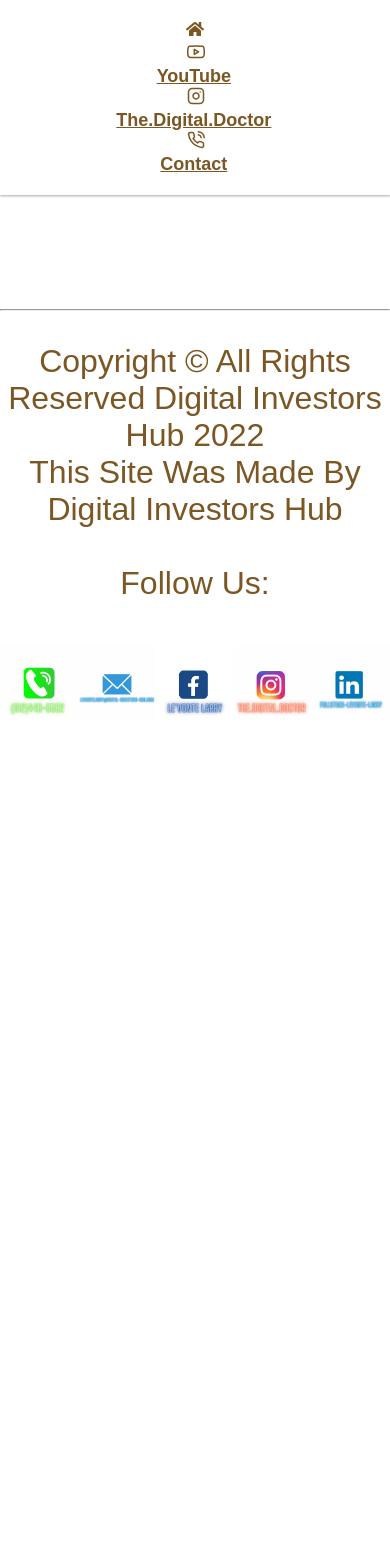
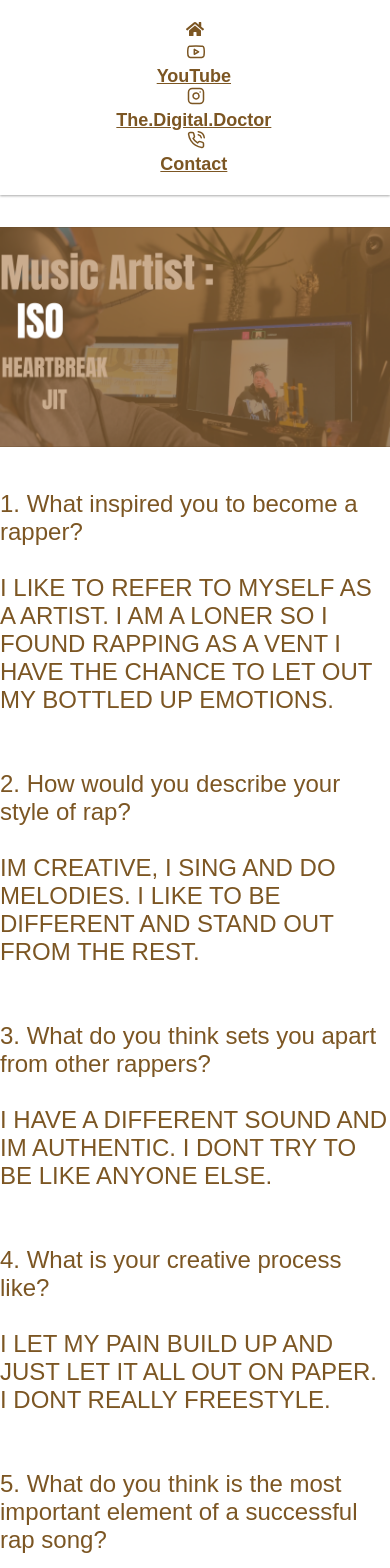
Before and after one commit to Levonte17/Official-Portfolio, a React (Create React App) app: page /isoblog in a window 390 px wide. Shown: the top 1568 px of the page. Before the commit the page ends 844 px from the top, so only its background shows below. Built offline with nearby package versions, Linux system fonts and the light colour scheme; no server answers.

Commit message:
iso blog

```diff
--- a/src/components/Main.js
+++ b/src/components/Main.js
@@ -5,6 +5,7 @@ import{ Routes, Route } from 'react-router-dom';
 import Home from '../pages/Home';
 import Blog from '../pages/Blog';
 import KodyBlog from '../pages/KodyBlog';
+import IsoBlog from '../pages/IsoBlog';
 import About from '../pages/About';
 import Staff from '../pages/Staff';
 
@@ -15,6 +16,7 @@ return(
 <Routes>
      <Route path='/' element={<Home/>}/>
      <Route path='/blog' element={<Blog/>}/>
+     <Route path='/isoblog' element={<IsoBlog/>}/>
      <Route path='/kodyblog' element={<KodyBlog/>}/>
      <Route path='/staff' element={<Staff/>}/>
      <Route path='/about' element={<About/>}/>
--- a/src/index.scss
+++ b/src/index.scss
@@ -695,12 +695,12 @@ margin-left: 12%;
     .blogs{
     text-align: center;
     h1{
-      font-size: 4rem;
-      color: grey;
+      font-size: 3rem;
+      color: rgb(124, 86, 35);
     }
     p{
       font-size: 2rem;
-      color: grey;
+      color: rgb(124, 86, 35);
       width: 75%;
       padding-left: 12%;
     }
@@ -709,12 +709,6 @@ margin-left: 12%;
       height: 30%;
     }
   }
-.used{
-  h6{
-    font-size: large;
-  }
-  font-size: large;
-}
 ///////////LINKS////////////
 ///////////LINKS////////////
 .why{
@@ -723,7 +717,7 @@ margin-left: 12%;
   justify-content: none;
   align-items: center;
   padding: 0;
-  color: grey;
+      color: rgb(124, 86, 35);
   background-color: black;
   box-shadow: 0 1px 3px rgba(0,0,0,0.12), 0 1px 2px rgba(0,0,0,0.24);
   h1{
--- a/src/pages/Blog.js
+++ b/src/pages/Blog.js
@@ -1,13 +1,18 @@
 import React from 'react';
 import { Link } from 'react-router-dom';
 import otcb from '../assets/otcb.png';
+import mai from '../assets/mai.png';
 function Blog(props) {
   return (
     <div className='blogs'>
         <h1> Digital Investors Blogs</h1>
       <Link to='/kodyblog' >
-        <img src={otcb} alt='jamori' className="jamori" />
+        <img src={otcb} alt='kody' className="jamori" />
         <h2>Off The Curb Apparel</h2>
+      </Link>
+      <Link to='/isoblog' >
+        <img src={mai} alt='iso' className="jamori" />
+        <h2>Music Artist: ISO</h2>
       </Link>
     </div>
   )
--- /dev/null
+++ b/src/pages/IsoBlog.js
@@ -0,0 +1,113 @@
+import React from 'react'
+import mai from '../assets/mai.png'
+import otcb from '../assets/otcb.png'
+
+function KodyBlog(props) {
+  return (
+    <div className='blogpage'>
+      <h1>
+<img
+  src={mai}
+  alt='mai'
+  className="bloghead"
+/>
+  </h1>
+  <div className='flex'>
+  <div className='blogp'>
+      <p>
+      1. What inspired you to become a rapper?
+<br/>
+<br/>
+I LIKE TO REFER TO MYSELF AS A ARTIST. I AM A LONER SO I FOUND RAPPING AS A VENT
+I HAVE THE CHANCE TO LET OUT MY BOTTLED UP EMOTIONS.
+
+<br/>
+<br/>
+<br/>
+2. How would you describe your style of rap?
+<br/>
+<br/>
+IM CREATIVE, I SING AND DO MELODIES. I LIKE TO BE DIFFERENT AND STAND OUT FROM THE REST.
+
+<br/>
+<br/>
+<br/>
+3. What do you think sets you apart from other rappers?
+<br/>
+<br/>
+I HAVE A DIFFERENT SOUND AND IM AUTHENTIC. I DONT TRY TO BE LIKE ANYONE ELSE.
+
+<br/>
+<br/>
+<br/>
+4. What is your creative process like?
+<br/>
+<br/>
+I LET MY PAIN BUILD UP AND JUST LET IT ALL OUT ON PAPER. I DONT REALLY FREESTYLE.
+
+<br/>
+<br/>
+<br/>
+5. What do you think is the most important element of a successful rap song?
+<br/>
+<br/>
+HAS TO HAVE THAT EMOTIONAL CONNECTION WITH MY FANS.
+
+
+<br/>
+<br/>
+<br/>
+6. What do you think is the most important message you want to convey through your music?
+<br/>
+<br/>
+I HELP PEOPLE BY TALKING ABOUT MY OWN PROBLEMS.
+THE ONES THAT RELATE TO ME WILL RELATE TO MY MUSIC
+
+<br/>
+<br/>
+<br/>
+7. How do you stay motivated and inspired?
+<br/>
+<br/>
+KNOWING ITS GONE GET BETTER. I KNOW THE MORE WORK I DO THE BIGGER I WILL GET.
+
+
+<br/>
+<br/>
+<br/>
+8. What do you think is the biggest challenge facing the rap industry today?
+<br/>
+<br/>
+STAYING CONSISTENTLY UP TO DATE WITH MY CONTENT.
+
+<br/>
+<br/>
+<br/>
+9. What do you think is the most important skill for a successful rapper?
+<br/>
+<br/>
+TRAIN YOUR MIND AND KEEP IT WORKING. ALWAYS BE CREATED AND NEVER CLOSED MINDED.
+
+<br/>
+<br/>
+<br/>
+10. What do you think is the most rewarding part of being a rapper?
+<br/>
+<br/>
+SEEING MY FANS CONNECT WITH MY MUSIC. ITS A GREAT FEELING KNOWING I CAN HELP PEOPLE.
+
+
+</p>
+
+<img
+  src={otcb}
+  alt='otcb'
+  className="post"
+/>
+    </div>
+    </div>
+    </div>
+  )
+};
+
+export default KodyBlog;
```
Also changed, not shown: src/assets/mai.png (added).
